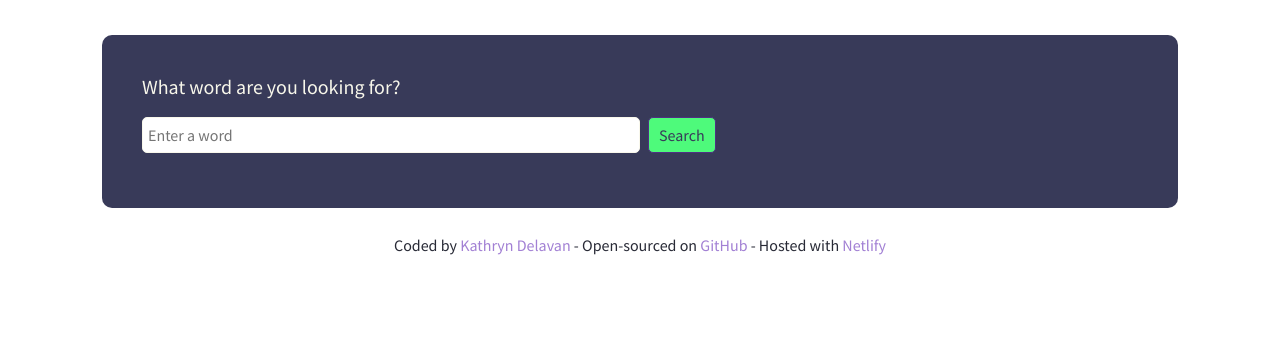
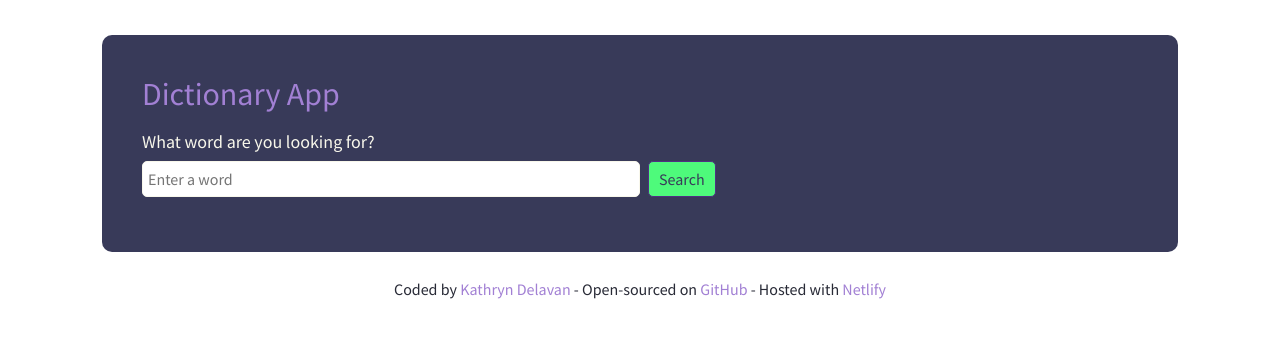
Before and after one commit to kdelavan/dictionary-project, a React (Create React App) app: page / in a window 1280 px wide. Shown: the top 338 px of the page. Built offline with nearby package versions, Linux system fonts and the light colour scheme; no server answers.

Commit message:
Minor styling adjustment & added "dictionary app" back in

```diff
--- a/src/Dictionary.css
+++ b/src/Dictionary.css
@@ -7,9 +7,14 @@
 }
 
 .Dictionary h1 {
+  color: #a280d4;
+  font-size: 32px;
+  margin-bottom: 18px;
+}
+
+.Dictionary #what-word {
   color: #f8f7eb;
-  font-size: 20px;
-  margin-bottom: 18px;
+  font-size: 18px;
 }
 
 .Dictionary form {
--- a/src/Dictionary.js
+++ b/src/Dictionary.js
@@ -47,7 +47,8 @@ export default function Dictionary(props) {
   if (loaded) {
     return (
       <div className="Dictionary">
-        <h1>What word are you looking for?</h1>
+        <h1>Dictionary App</h1>
+        <h2 id="what-word">What word are you looking for?</h2>
         <form onSubmit={handleSubmit}>
           <input
             id="search-bar"
```
